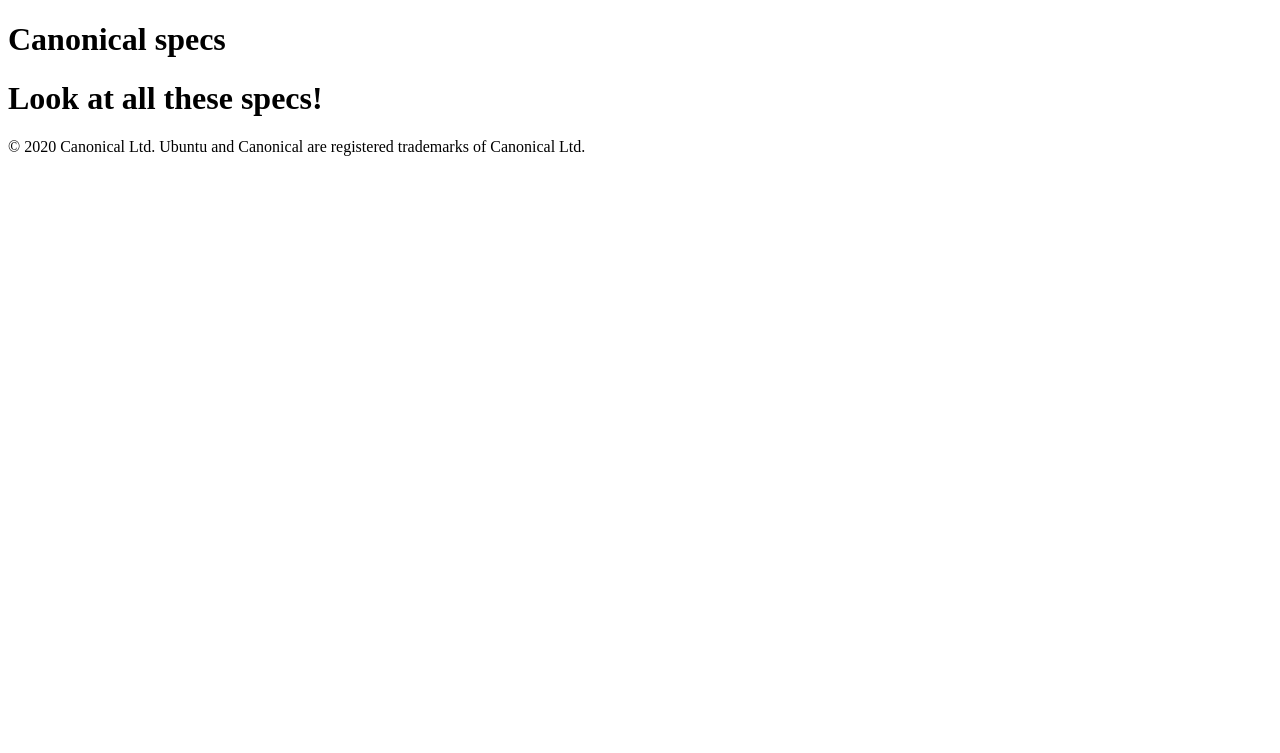
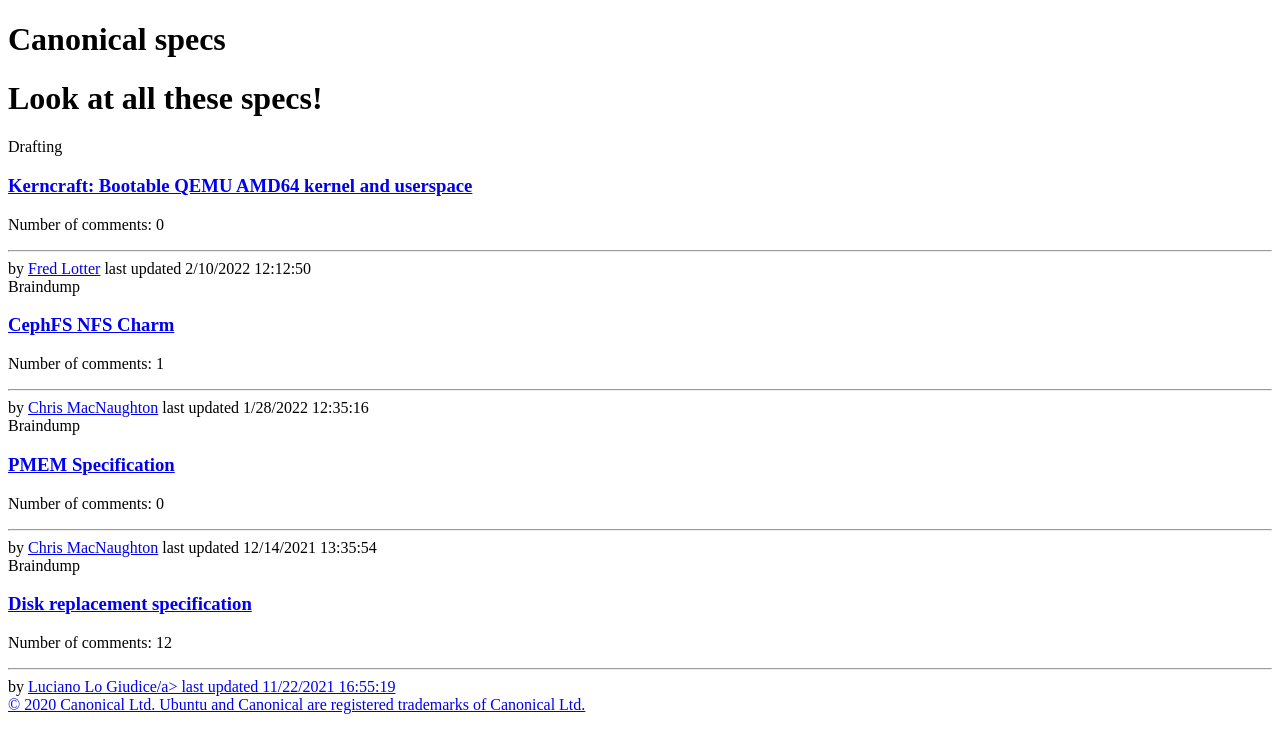
Before and after one commit to canonical-web-and-design/specs.canonical.com, a Python web app: template templates/index.html in a window 1280 px wide. Shown: the top 753 px of the page. Run offline with Jinja, Linux system fonts and the light colour scheme; the template is opened without the code that fills it: most values are stand-ins (such as "Sample title", 1, 10 or a date in 2020).

Commit message:
Basic UI waiting for Caleb

```diff
--- a/templates/index.html
+++ b/templates/index.html
@@ -8,4 +8,66 @@
   </div>
 </div>
 
+<div class="p-strip">
+  <div class="row">
+    <div class="col-12">
+      <div class="p-card u-no-padding">
+        <div class="p-card__inner">
+          <div class="p-label u-align--right">Drafting</div>
+          <h3><a href="https://docs.google.com/document/d/1nYwXsiM8keQ1BpENzqyxbJnX9H46nwK6riD7qwjBSjI/edit?usp=drivesdk">Kerncraft: Bootable QEMU AMD64 kernel and userspace</a></h3>
+          <p>Number of comments: 0</p>
+        </div>
+        <hr class="u-no-margin--bottom">
+        <div class="p-card__inner">
+          by <a href="#">Fred Lotter</a> last updated 2/10/2022 12:12:50
+        </div>
+      </div>
+    </div>
+  </div>
+  <div class="row">
+    <div class="col-12">
+      <div class="p-card u-no-padding">
+        <div class="p-card__inner">
+          <div class="p-label u-align--right">Braindump</div>
+          <h3><a href="https://docs.google.com/document/d/1Vvvn8ZhMjD3FsqNyfn3B2M2CvLlKn2OjFWUy9gSHlDA/edit?usp=drivesdk">CephFS NFS Charm</a></h3>
+          <p>Number of comments: 1</p>
+        </div>
+        <hr class="u-no-margin--bottom">
+        <div class="p-card__inner">
+          by <a href="#">Chris MacNaughton</a> last updated 1/28/2022 12:35:16
+        </div>
+      </div>
+    </div>
+  </div>
+  <div class="row">
+    <div class="col-12">
+      <div class="p-card u-no-padding">
+        <div class="p-card__inner">
+          <div class="p-label u-align--right">Braindump</div>
+          <h3><a href="https://docs.google.com/document/d/1YZ7IWMYWLG9CHtQ2h9l8WTeY0ynLwkSTGjnNBfHzQ-E/edit?usp=drivesdk">PMEM Specification</a></h3>
+          <p>Number of comments: 0</p>
+        </div>
+        <hr class="u-no-margin--bottom">
+        <div class="p-card__inner">
+          by <a href="#">Chris MacNaughton</a> last updated 12/14/2021 13:35:54
+        </div>
+      </div>
+    </div>
+  </div>
+  <div class="row">
+    <div class="col-12">
+      <div class="p-card u-no-padding">
+        <div class="p-card__inner">
+          <div class="p-label u-align--right">Braindump</div>
+          <h3><a href="https://docs.google.com/document/d/1FRkpIVEhDIxpxaJH47tFmpKEykPgKEf-dZqUBQN53gk/edit?usp=drivesdk">Disk replacement specification</a></h3>
+          <p>Number of comments: 12</p>
+        </div>
+        <hr class="u-no-margin--bottom">
+        <div class="p-card__inner">
+          by <a href="#">Luciano Lo Giudice/a> last updated 11/22/2021 16:55:19
+        </div>
+      </div>
+    </div>
+  </div>
+</div>
 {% endblock content %}
```
